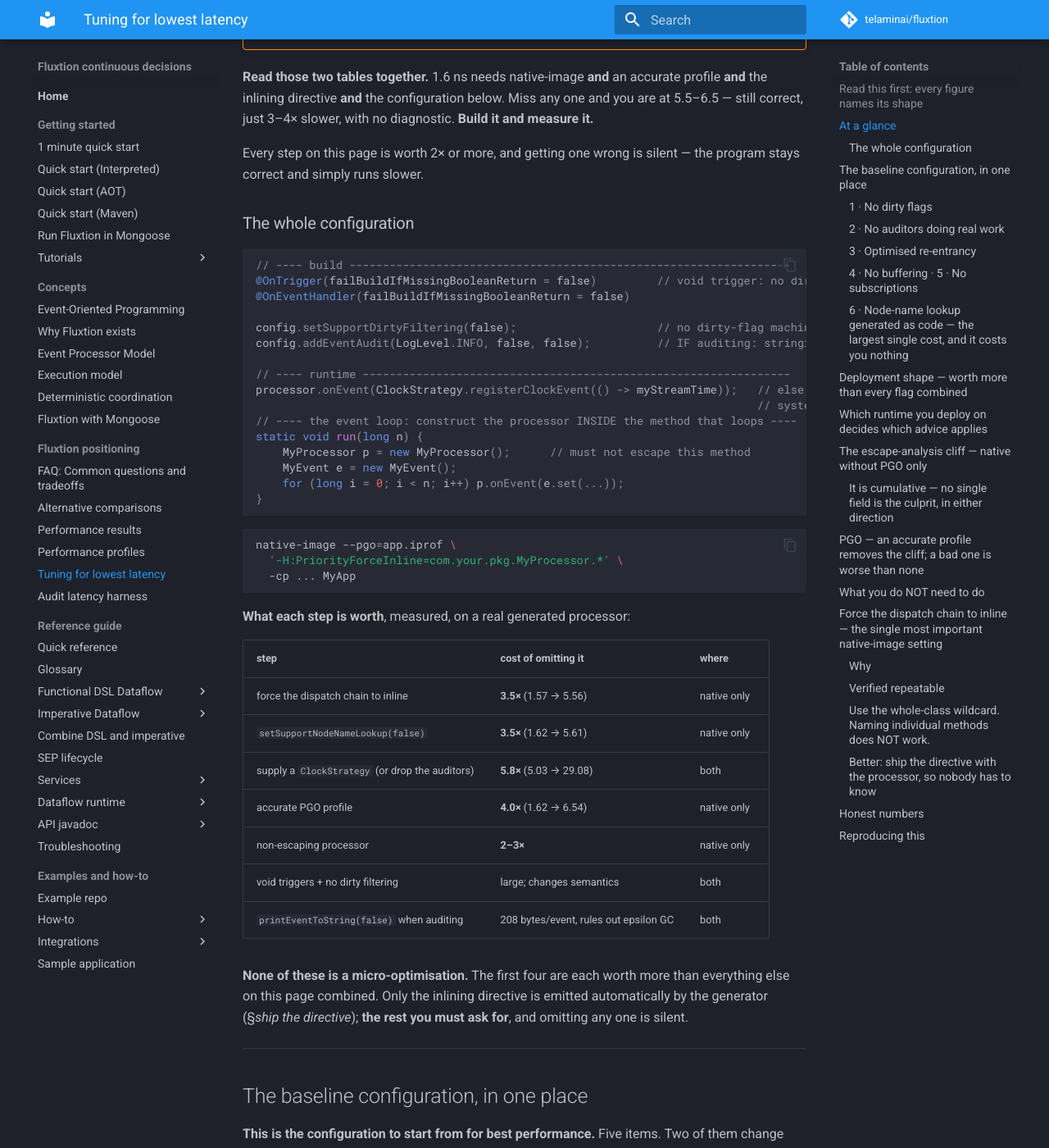
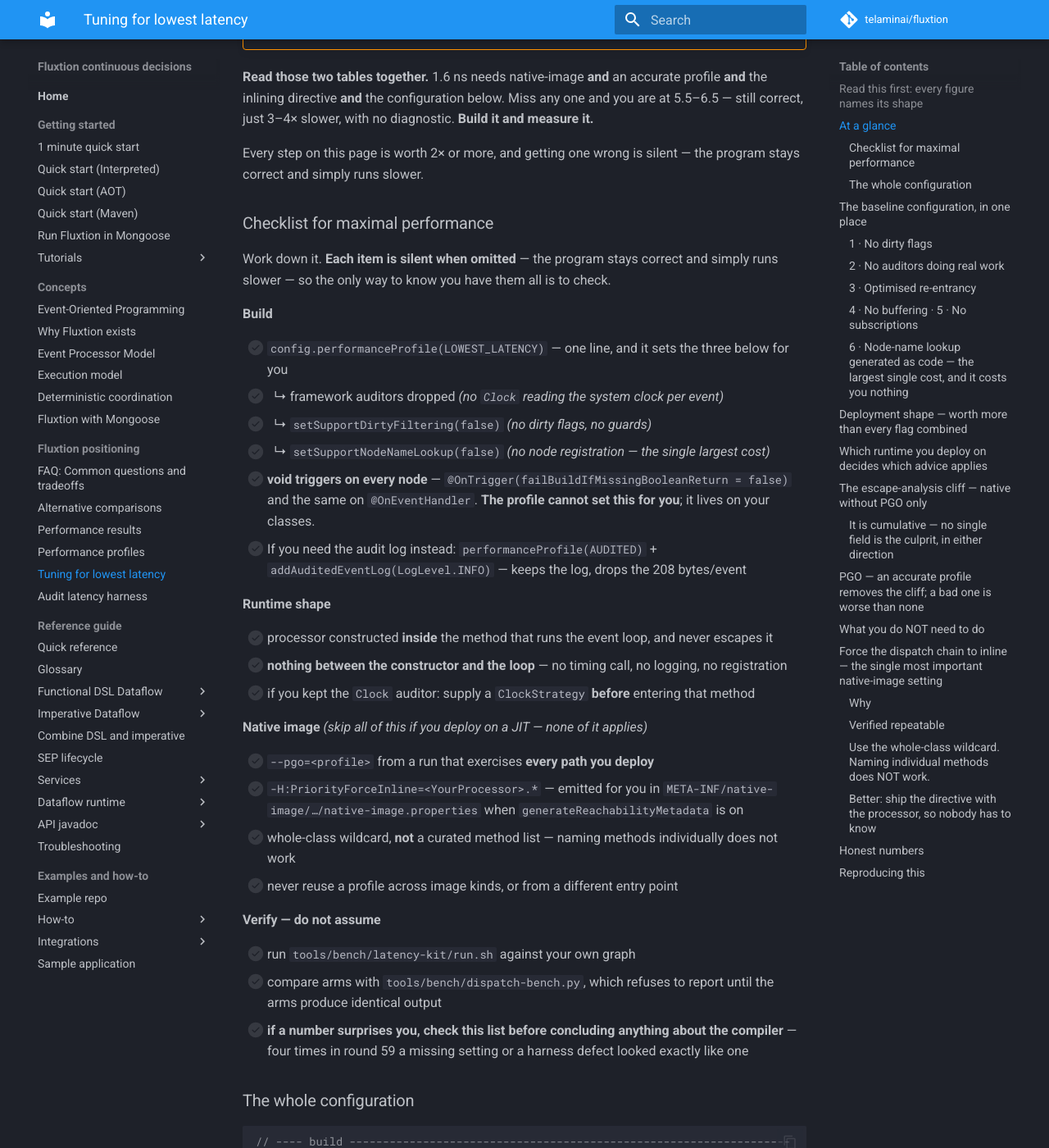
Before and after one commit to telaminai/fluxtion, an MkDocs documentation site: the page built from docs/reference/performance-tuning.md, in a window 1280 px wide and 1400 px high, scrolled down 1914 px. Shown: the whole window at 82% size. Built offline with MkDocs 1.6.1 and Material for MkDocs 9.7.7, drawn with Linux system fonts in a browser that asks for light colours; comment, search, counter and statistics services are not loaded; some of the changed text lies outside the part shown.

Commit message:
docs: sync tuning page with the checklist and performanceProfile
Co-Authored-By: Claude Opus 5 (1M context) <noreply@anthropic.com>
Claude-Session: https://claude.ai/code/session_0131t6bqqWuLdB82nuLhVGsq

````diff
--- a/docs/reference/performance-tuning.md
+++ b/docs/reference/performance-tuning.md
@@ -71,6 +71,44 @@ just 3–4× slower, with no diagnostic. **Build it and measure it.**
 Every step on this page is worth 2× or more, and getting one wrong is silent — the program stays
 correct and simply runs slower.
 
+### Checklist for maximal performance
+
+Work down it. **Each item is silent when omitted** — the program stays correct and simply runs slower —
+so the only way to know you have them all is to check.
+
+**Build**
+
+- [ ] `config.performanceProfile(LOWEST_LATENCY)` — one line, and it sets the three below for you
+- [ ] &nbsp;&nbsp;↳ framework auditors dropped *(no `Clock` reading the system clock per event)*
+- [ ] &nbsp;&nbsp;↳ `setSupportDirtyFiltering(false)` *(no dirty flags, no guards)*
+- [ ] &nbsp;&nbsp;↳ `setSupportNodeNameLookup(false)` *(no node registration — the single largest cost)*
+- [ ] **void triggers on every node** — `@OnTrigger(failBuildIfMissingBooleanReturn = false)` and the
+      same on `@OnEventHandler`. **The profile cannot set this for you**; it lives on your classes.
+- [ ] If you need the audit log instead: `performanceProfile(AUDITED)` +
+      `addAuditedEventLog(LogLevel.INFO)` — keeps the log, drops the 208 bytes/event
+
+**Runtime shape**
+
+- [ ] processor constructed **inside** the method that runs the event loop, and never escapes it
+- [ ] **nothing between the constructor and the loop** — no timing call, no logging, no registration
+- [ ] if you kept the `Clock` auditor: supply a `ClockStrategy` **before** entering that method
+
+**Native image** *(skip all of this if you deploy on a JIT — none of it applies)*
+
+- [ ] `--pgo=<profile>` from a run that exercises **every path you deploy**
+- [ ] `-H:PriorityForceInline=<YourProcessor>.*` — emitted for you in
+      `META-INF/native-image/…/native-image.properties` when `generateReachabilityMetadata` is on
+- [ ] whole-class wildcard, **not** a curated method list — naming methods individually does not work
+- [ ] never reuse a profile across image kinds, or from a different entry point
+
+**Verify — do not assume**
+
+- [ ] run `tools/bench/latency-kit/run.sh` against your own graph
+- [ ] compare arms with `tools/bench/dispatch-bench.py`, which refuses to report until the arms
+      produce identical output
+- [ ] **if a number surprises you, check this list before concluding anything about the compiler** —
+      four times in round 59 a missing setting or a harness defect looked exactly like one
+
 ### The whole configuration
 
 ```java
@@ -78,8 +116,10 @@ correct and simply runs slower.
 @OnTrigger(failBuildIfMissingBooleanReturn = false)         // void trigger: no dirty flag, no guard
 @OnEventHandler(failBuildIfMissingBooleanReturn = false)
 
-config.setSupportDirtyFiltering(false);                     // no dirty-flag machinery at all
-config.addEventAudit(LogLevel.INFO, false, false);          // IF auditing: stringify + thread name OFF
+config.performanceProfile(LOWEST_LATENCY);                  // auditors off, no dirty flags,
+                                                            // no node registration
+// or, if the audit log is the point:
+// config.performanceProfile(AUDITED).addAuditedEventLog(LogLevel.INFO);
 
 // ---- runtime ----------------------------------------------------------------
 processor.onEvent(ClockStrategy.registerClockEvent(() -> myStreamTime));   // else it reads the
````
